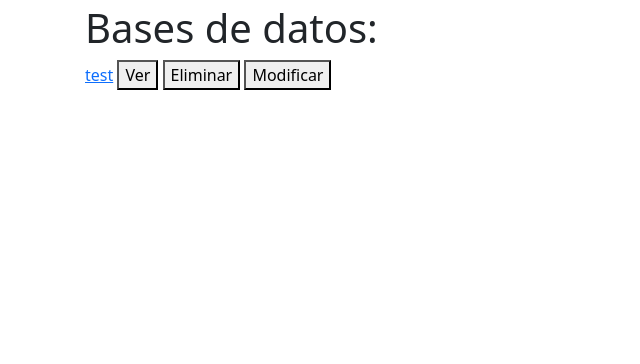
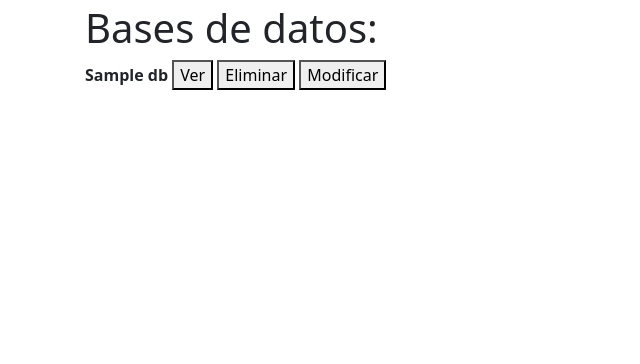
Before and after one commit to felpud0/SSDD-keyValue, a Flask app: page /bbdd in a window 1280 px wide. Shown: the part 56-420 px from the top of the page, without its empty margins (0-640 px from the left). Run offline with Flask 2, Linux system fonts and the light colour scheme; the visitor is signed in with stand-in values (Sample User, id 1); a database or web service that is not in the repository returns one stand-in record (values such as "Sample title"); data that the repository does not hold is empty; some libraries are stand-ins or nearby versions.

Commit message:
cada bd es una linea html

```diff
--- a/proyecto/frontend/app/templates/bbdd.html
+++ b/proyecto/frontend/app/templates/bbdd.html
@@ -3,14 +3,14 @@
 {% block content %}
 <h1>Bases de datos:</h1>
 <div>
-<form>
+<form style="display: inline-block;">
 {% for bbdd in bbdds %}
-
-    <a href="/bbdd/{{ bbdd['dbname'] }}">test</a>
+<div>
+    <b>{{ bbdd['dbname'] }}</b>
     <button type="submit" name="id" value="{{ bbdd['dbname'] }}" formaction="/bbdd/ver"> Ver</button>
     <button type="submit" name="id" value="{{ bbdd['dbname'] }}" formaction="/bbdd/eliminar"> Eliminar</button>
     <button type="submit" name="id" value="{{ bbdd['dbname'] }}" formaction="/bbdd/modificar"> Modificar</button>
-
+</div>
 {% endfor %}
 </div>
 </form>
```
